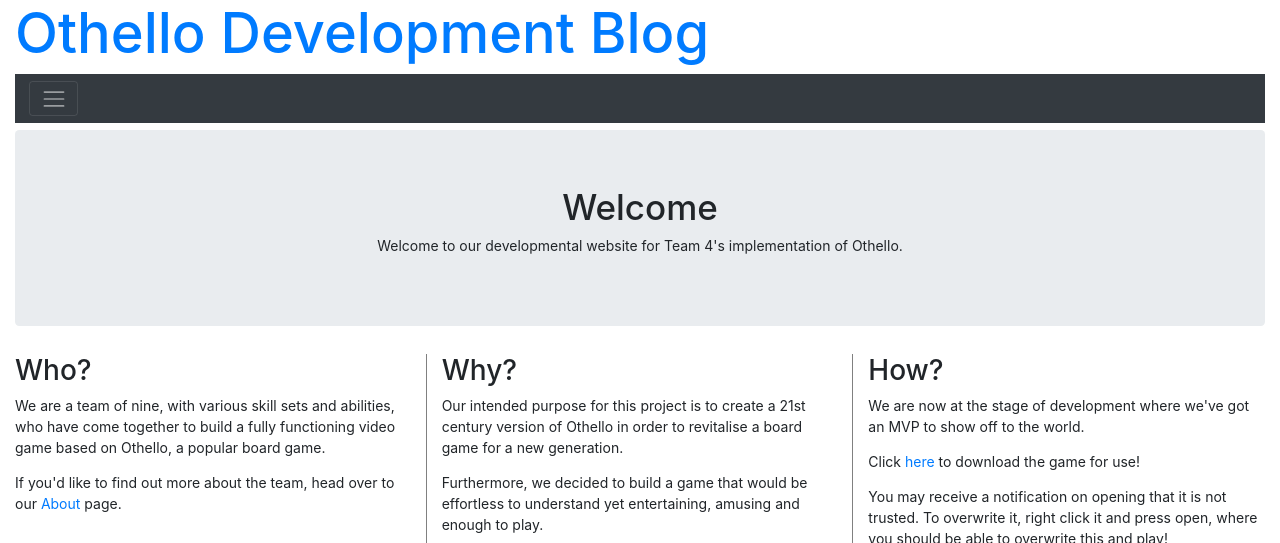
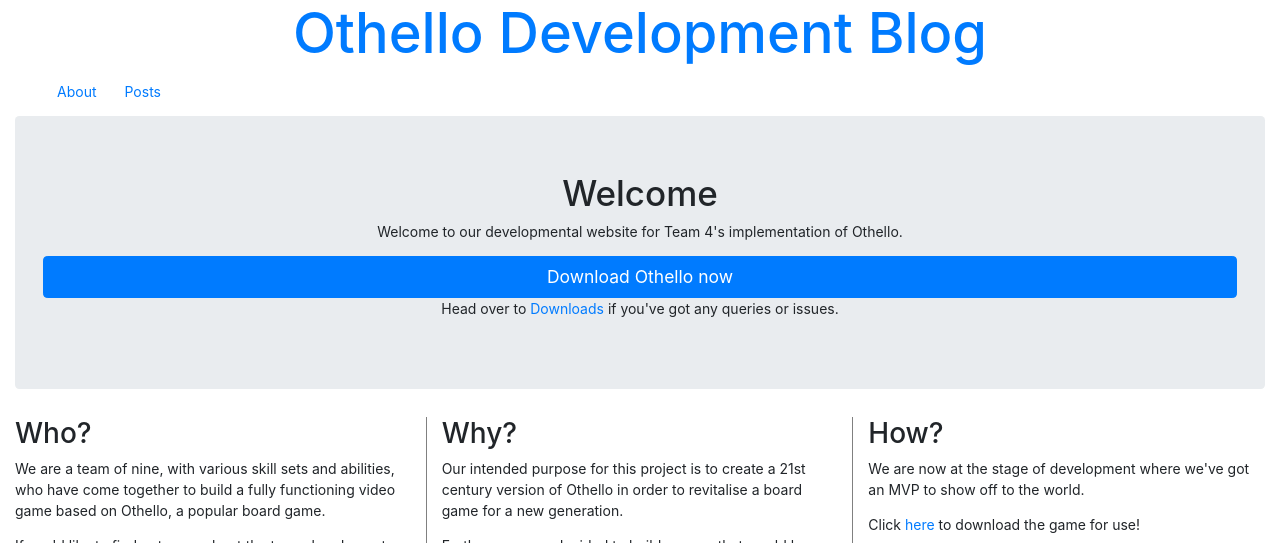
Before and after one commit to SaileshPatel/othello-website, a Jekyll site: the page built from index.html, in a window 1280 px wide. Shown: the top 543 px of the page. Built offline with Jekyll 4.4.1, drawn with Linux system fonts in a browser that asks for light colours; nearby versions of some CDN libraries; grey boxes are pictures that could not be loaded.

Commit message:
changed navigation bar

```diff
--- a/_includes/header.html
+++ b/_includes/header.html
@@ -1,13 +1,7 @@
-<header class="container-fluid">
+<header class="container-fluid header">
 	    <h1 class="main-header"><a href="{{ '/' | prepend: site.baseurl | prepend: site.url }}">{{ site.title }}</a></h1>
-    <nav class="navbar navbar-dark bg-dark">
-      	<button class="navbar-toggler" type="button" data-toggle="collapse" data-target="#navbarsExample02" aria-controls="navbarsExample02" aria-expanded="true" aria-label="Toggle navigation">
-        	<span class="navbar-toggler-icon"></span>
-     	</button>
-
-     	<div class="collapse navbar-collapse" id="navbarsExample02">
-     		<ul class="navbar-nav mr-auto">
-     			<li><a href="index.html"></a></li>
+			<ul class="nav nav-pills flex-column flex-sm-row">
+		 		<li class="nav-item"><a class="nav-link" href="index.html"></a></li>
 		 		{% for page in site.pages %}
 			    {% if page.title %}
 			      <li class="nav-item">
@@ -16,7 +10,4 @@
 			    {% endif %}
 			  	{% endfor %}
 			</ul>
-     	</div>
-
-    </nav>
 </header>
--- a/css/main.scss
+++ b/css/main.scss
@@ -17,6 +17,7 @@ html {
 
 header h1 {
   font-size: $font-size * 4;
+  text-align: center;
 }
 
 header h1 a:hover {
@@ -33,9 +34,6 @@ h1, h2, h3, h4, h5 {
   width: 100%;
 }
 
-.main-header h1{
-  text-align: center;
-}
 
 #introduction {
   text-align: center;
@@ -43,7 +41,7 @@ h1, h2, h3, h4, h5 {
 }
 
 .othello-image {
-  max-width: 100%;
+  max-width: 50%;
   max-height: auto;
   text-align: center;
 }
--- a/index.html
+++ b/index.html
@@ -4,6 +4,8 @@ layout: page
 <div id="introduction" class="jumbotron">
   <h1>Welcome</h1>
   <p>Welcome to our developmental website for Team 4's implementation of Othello.</p>
+  <a class="btn btn-primary btn-lg btn-block" href="http://www.othellog4.com/downloads/othello.jar">Download Othello now</a>
+  <p>Head over to <a href="downloads/">Downloads</a> if you've got any queries or issues.</p>
 </div>
 
 
@@ -35,8 +37,6 @@ layout: page
       <h2>What</h2>
       <p>Othello is a strategy-based game centered around placing pieces on a board. The game was built around 1880 under the name “Reversi” by Lewis Waterman, although another Englishman, John W. Mollett, strongly claims it ownership.</p>
 
-      <img class="othello-image" src="/OthelloBoard.png">
-
       <p>Mollett had developed in 1870 a game called (The game of) Annexation, similar to the “Reversi”, but using a cross-shaped board. The game is patented in 1888 and in 1893 the Ravensburger acquires the rights and makes it one of the most classic titles in its catalog.</p>
 
       <p>In 1970 the Japanese Goro Hasegawa patents it again with the name of Othello, slightly modifying the rules; the game soon became an international best seller, so much so that there are world championships regularly organized since 1977. The classic Reversi is now considered a variant of Othello.</p>
```
Lines whose indentation alone changed are shown as unchanged.
